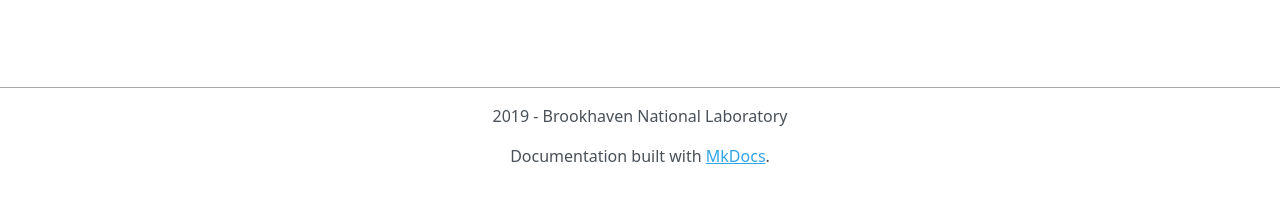
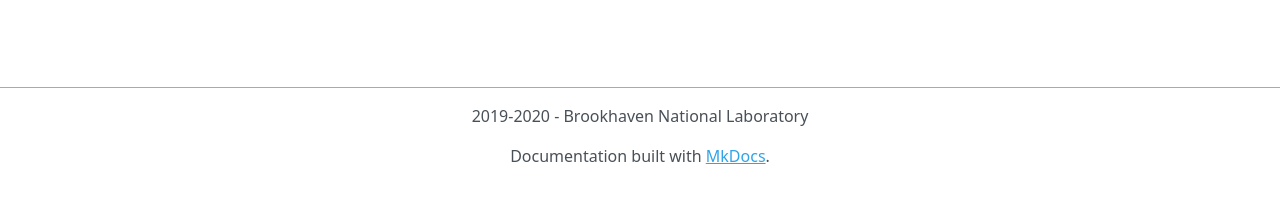
Before and after one commit to epicsNSLS2-deploy/Bundle-Index, an MkDocs documentation site: the page built from docs/index.md, in a window 1280 px wide. Shown: the part 419-622 px from the top of the page. Built offline with MkDocs 1.6.1, drawn with Linux system fonts in a browser that asks for light colours; nearby versions of some CDN libraries.

Commit message:
Updating AD Bundle Index on 2020-09-25-16:04:37

```diff
--- a/mkdocs.yml
+++ b/mkdocs.yml
@@ -1,6 +1,6 @@
 site_name: NSLS2 AD Bundle Index
 repo_url: https://github.com/epicsNSLS2-deploy/Bundle-Index
-copyright: 2019 - Brookhaven National Laboratory
+copyright: 2019-2020 - Brookhaven National Laboratory
 nav:
     - Home: index.md
     - Debian:
@@ -11,6 +11,7 @@
     - Ubuntu:
         - Ubuntu 18.04: ub1804.md
         - Ubuntu 19.04: ub1904.md
+        - Ubuntu 20.04: ub2004.md
     - CentOS:
         - CentOS 7: centos7.md
         - CentOS 8: centos8.md
```
